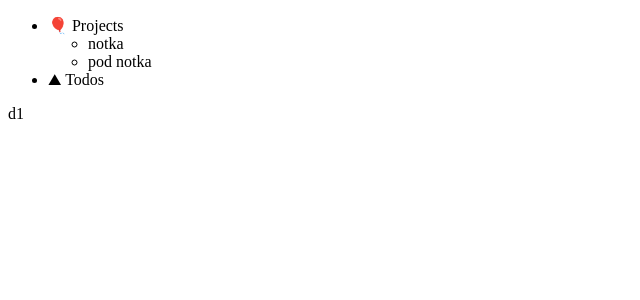
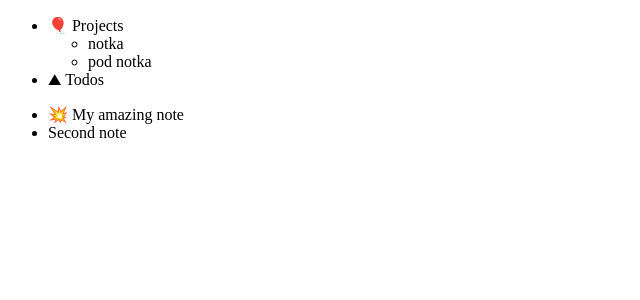
Before and after one commit to Deseteral/notka, a React app: page / in a window 1280 px wide. Both pictures are taken after a click on the element "notka". Shown: the top 300 px of the page, without its empty margins (0-640 px from the left). Built offline with nearby package versions, Linux system fonts and the light colour scheme.

Commit message:
Rendering notes from selected directory

```diff
--- a/src/components/Dashboard.tsx
+++ b/src/components/Dashboard.tsx
@@ -1,6 +1,7 @@
 import * as React from 'react';
 import { RepositoryData, DirectoryID } from '../domain';
 import DirectoryTree from './DirectoryTree';
+import NoteList from './NoteList';
 
 interface DashboardProps {
   repoData: RepositoryData;
@@ -15,7 +16,7 @@ function Dashboard({ repoData } : DashboardProps) : JSX.Element {
         directories={repoData.directories}
         onDirectoryClick={(id: DirectoryID) => setSelectedDir(id)}
       />
-      {selectedDir}
+      <NoteList notes={repoData.notes.filter(note => note.parent === selectedDir)} />
     </div>
   );
 }
--- /dev/null
+++ b/src/components/NoteList.tsx
@@ -0,0 +1,20 @@
+import * as React from 'react';
+import { Note } from '../domain';
+
+interface NoteListProps {
+  notes: Note[];
+}
+
+function NoteList({ notes }: NoteListProps) : JSX.Element {
+  return (
+    <ul>
+      {notes.map(note => (
+        <li key={note.id}>
+          {note.name}
+        </li>
+      ))}
+    </ul>
+  );
+}
+
+export default NoteList;
```
